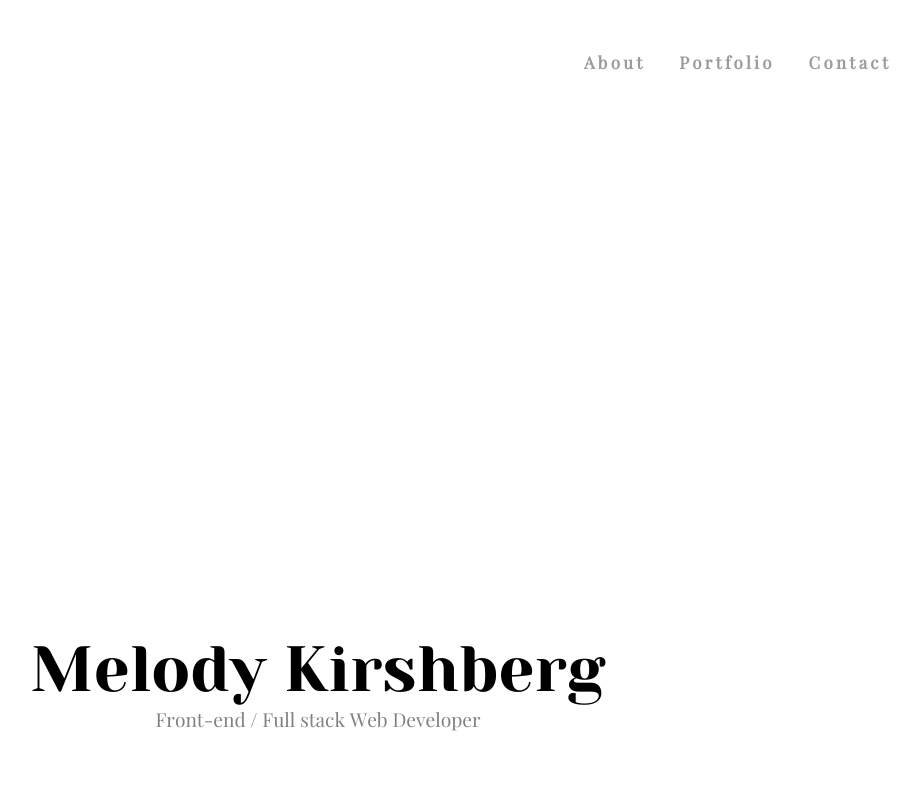
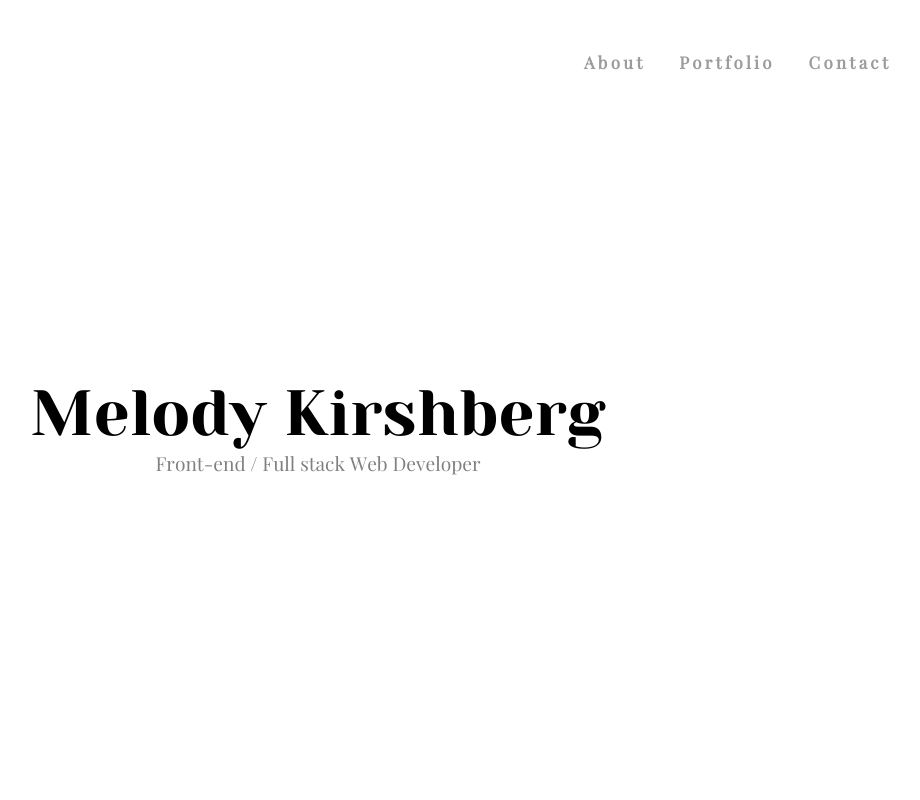
Before and after one commit to melodykirshberg/Updated-React-Portfolio, a React (Create React App) app: page / in a window 1280 px wide. Shown: the top 800 px of the page, without its empty margins (322-1242 px from the left). Built offline with nearby package versions, Linux system fonts and the light colour scheme.

Commit message:
fixed mobile/desktop padding

```diff
--- a/src/components/Main/Main.css
+++ b/src/components/Main/Main.css
@@ -4,7 +4,7 @@
     flex-direction: row;
     font-family: 'Yeseva One', cursive;
     font-size: 4em;
-    padding: 9em 0em 9em 0em;
+    padding: 5em 0em 9em 0em;
 }
 
 .minorText {
@@ -18,5 +18,6 @@
 @media only screen and (max-width: 768px) {
     .landingText {
         font-size: 40px;
+        padding: 9em 0em 9em 0em;
     }
 }
```
